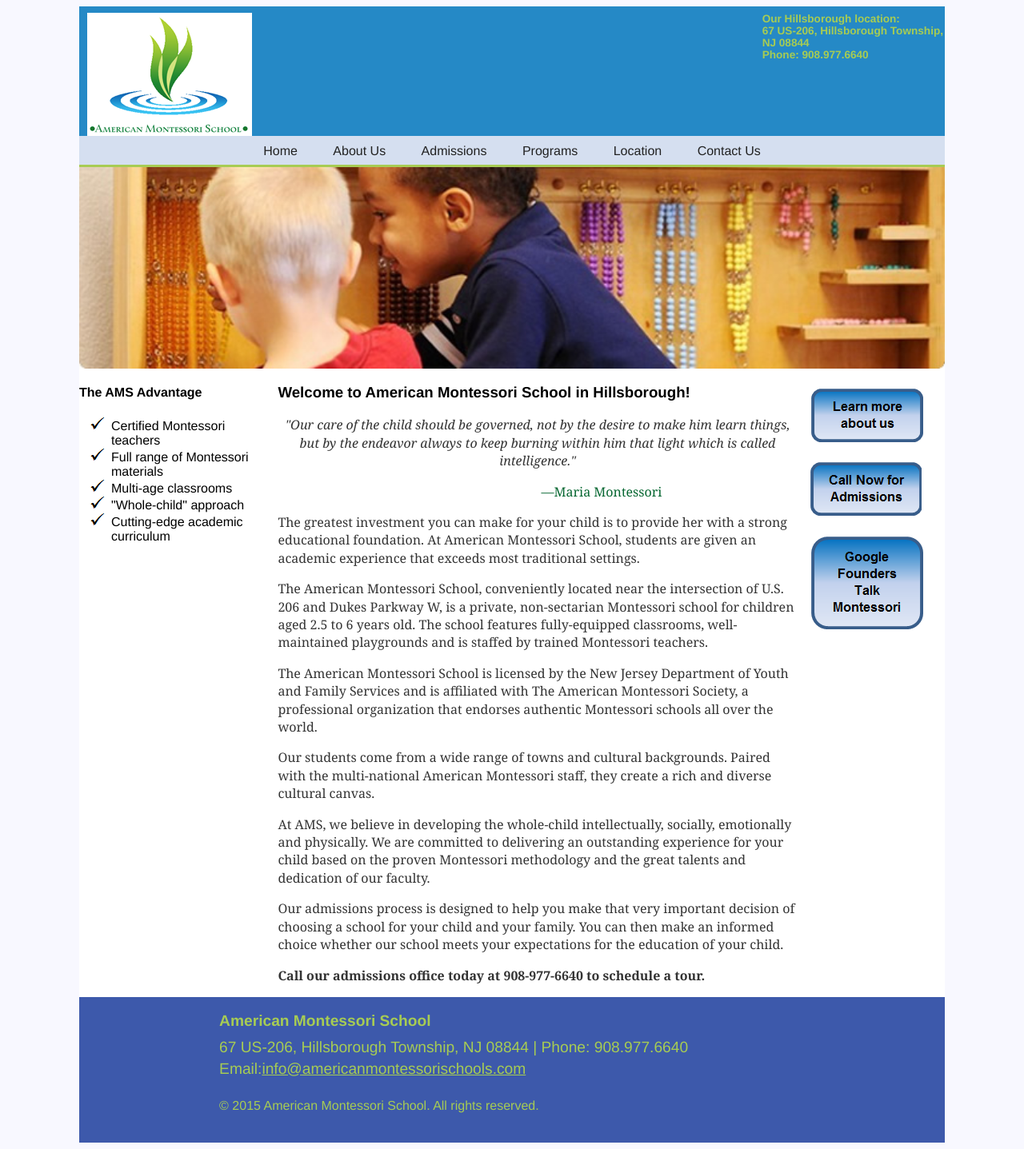
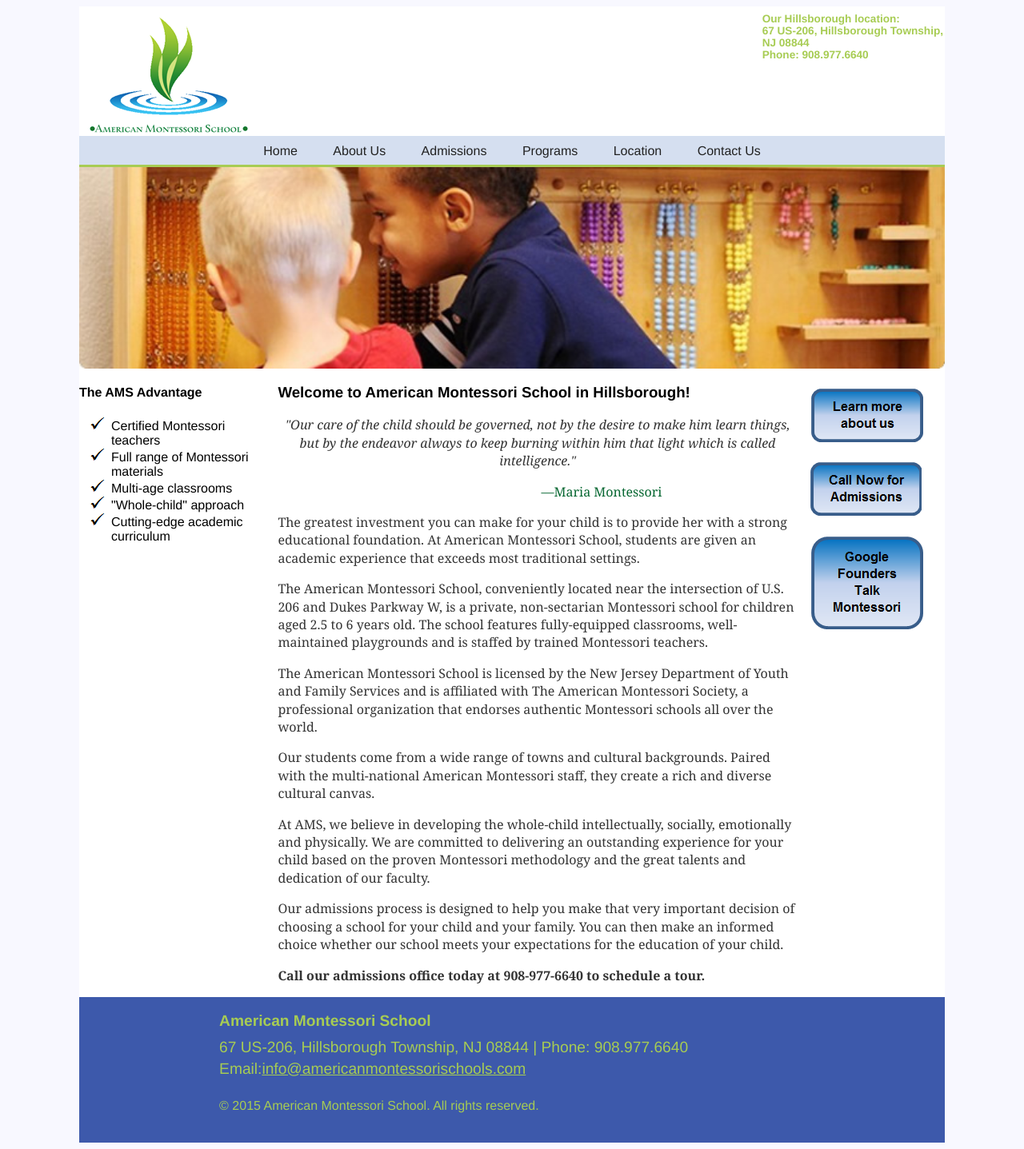
Before and after one commit to americanmontessorischools/americanmontessorischools.github.io, a Jekyll site: the page built from index.html, in a window 1280 px wide. Shown: the whole page at 80% size. Built offline with Jekyll 4.4.1, drawn with Linux system fonts in a browser that asks for light colours.

Commit message:
Update main.css

```diff
--- a/css/main.css
+++ b/css/main.css
@@ -1,8 +1,8 @@
 #header {
 	position: relative;
 	/*height: 122px;*/
-  background-color: #2589C6;
-	/*background: url('/images/AMS_body_background_blue_long.png') repeat-x top left;*/
+  /*background-color: #2589C6;
+	background: url('/images/AMS_body_background_blue_long.png') repeat-x top left;*/
 	z-index: 10;
 	width: 100%;
 	margin-top: 0.5em;
```
